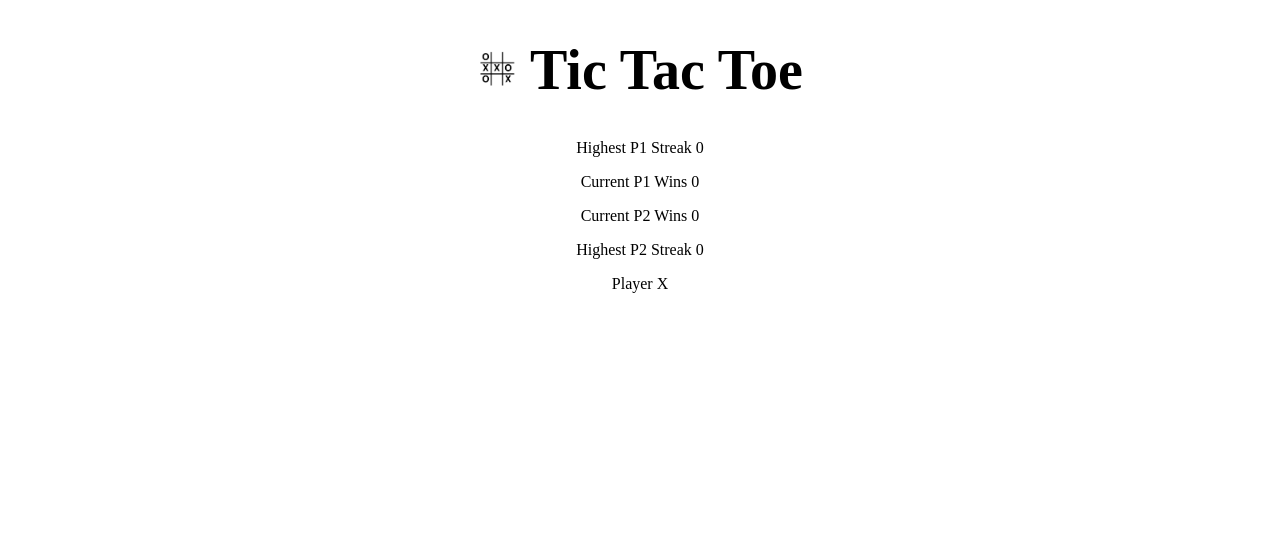
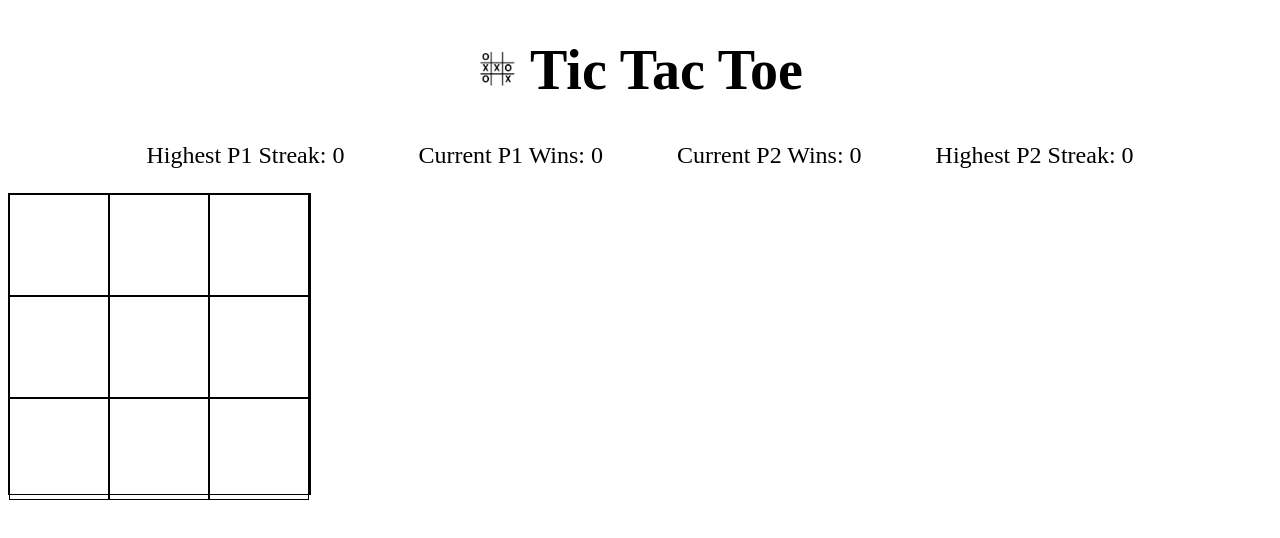
Before and after one commit to GDim01/project-two, a plain HTML site: page index.html in a window 1280 px wide. Drawn offline with Linux system fonts and the light colour scheme.

Commit message:
Create board

```diff
--- a/assets/css/style.css
+++ b/assets/css/style.css
@@ -6,8 +6,42 @@ body {
     text-align: center;
     display: relative;
     font-size: 3.5rem;
+    margin-bottom: 1rem;
 }
 
 .logo {
     height: 40px;
 }
+
+.scores {
+    display: inline-block;
+    padding: 0 35px;
+    font-size: 1.5rem;
+}
+
+.board {
+  position: relative;
+  width: 300px;
+  height: 300px;
+  border: 1px solid #000000;
+  border-right: 2px solid #000000;
+}
+
+.board-row {
+  display: flex;
+  flex-direction: row;
+  justify-content: center;
+  align-items: center;
+}
+
+.board-cell {
+  width: 100px;
+  height: 100px;
+  border: 1px solid #000000;
+  cursor: pointer;
+  display: flex;
+  align-items: center;
+  justify-content: center;
+  font-size: 2.5rem;
+  font-weight: bold;
+}
--- a/index.html
+++ b/index.html
@@ -1,5 +1,6 @@
 <!DOCTYPE html>
 <html lang="en">
+
 <head>
     <meta charset="UTF-8">
     <meta http-equiv="X-UA-Compatible" content="IE=edge">
@@ -8,24 +9,39 @@
     <link rel="stylesheet" href="assets/css/style.css">
     <title>Tic Tac Toe</title>
 </head>
+
 <body>
     <h1 class="heading"><img class="logo" src="assets/images/logo.png" alt="logo"> Tic Tac Toe</h1>
 
     <div class="score-area">
-        <p class="scores">Highest P1 Streak <span id="p1-streak"></span>0</p>
-        <p class="scores">Current P1 Wins <span id="p1-score">0</span></p>
-        <p class="scores">Current P2 Wins <span id="p2-score">0</span></p>
-        <p class="scores">Highest P2 Streak <span id="p2-streak">0</span></p>
+        <p class="scores">Highest P1 Streak: <span id="p1-streak">0</span></p>
+        <p class="scores">Current P1 Wins: <span id="p1-score">0</span></p>
+        <p class="scores">Current P2 Wins: <span id="p2-score">0</span></p>
+        <p class="scores">Highest P2 Streak: <span id="p2-streak">0</span></p>
     </div>
 
     <div class="game-area">
-        <div id="tictactoe"></div>
-        <div id="player">
-            <span id="turn">Player X</span>
-        </div>
+        <div class="board">
+            <div class="board-row">
+              <div class="board-cell"></div>
+              <div class="board-cell"></div>
+              <div class="board-cell"></div>
+            </div>
+            <div class="board-row">
+              <div class="board-cell"></div>
+              <div class="board-cell"></div>
+              <div class="board-cell"></div>
+            </div>
+            <div class="board-row">
+              <div class="board-cell"></div>
+              <div class="board-cell"></div>
+              <div class="board-cell"></div>
+            </div>
+          </div>
     </div>
 
     <script src="assets/js/script.js"></script>
 
 </body>
+
 </html>
```
